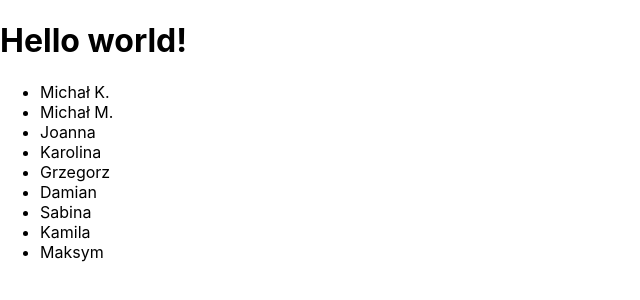
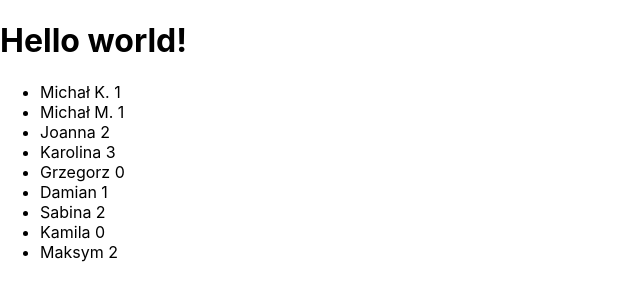
Before and after one commit to argasek/codebrainers-2020-02, a React (Create React App) app: page / in a window 1280 px wide. Shown: the top 300 px of the page, without its empty margins (0-640 px from the left). Built offline with nearby package versions, Linux system fonts and the light colour scheme.

Commit message:
Show number of coffees.

```diff
--- a/src/components/student-list/Student.jsx
+++ b/src/components/student-list/Student.jsx
@@ -2,10 +2,12 @@ import React from 'react';
 
 const Student = (props) => {
   const studentName = props.studentName;
+  const coffees = props.studentCoffees;
   return (
-    <li>{ studentName }</li>
+    <li>{ studentName } { coffees }</li>
   );
 };
 
 
+
 export default Student;
--- a/src/components/student-list/StudentList.jsx
+++ b/src/components/student-list/StudentList.jsx
@@ -8,7 +8,7 @@ const StudentList = () => {
     <ul>
       {
         codeBrainersStudents.map(student =>
-          <Student key={ student.id } studentName={ student.name } />
+          <Student key={ student.id } studentName={ student.name } studentCoffees={student.coffees}/>
         )
       }
     </ul>
```
